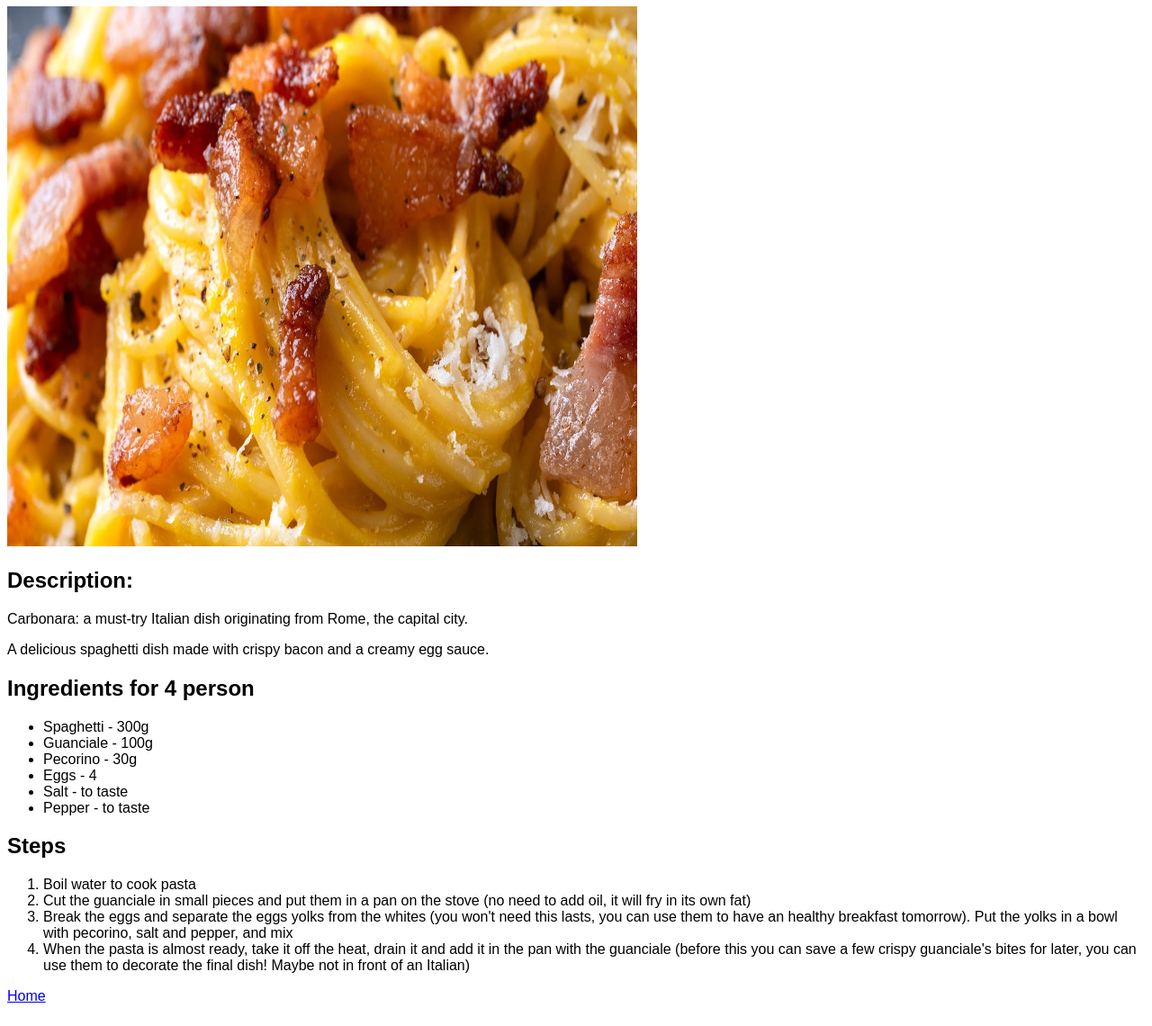
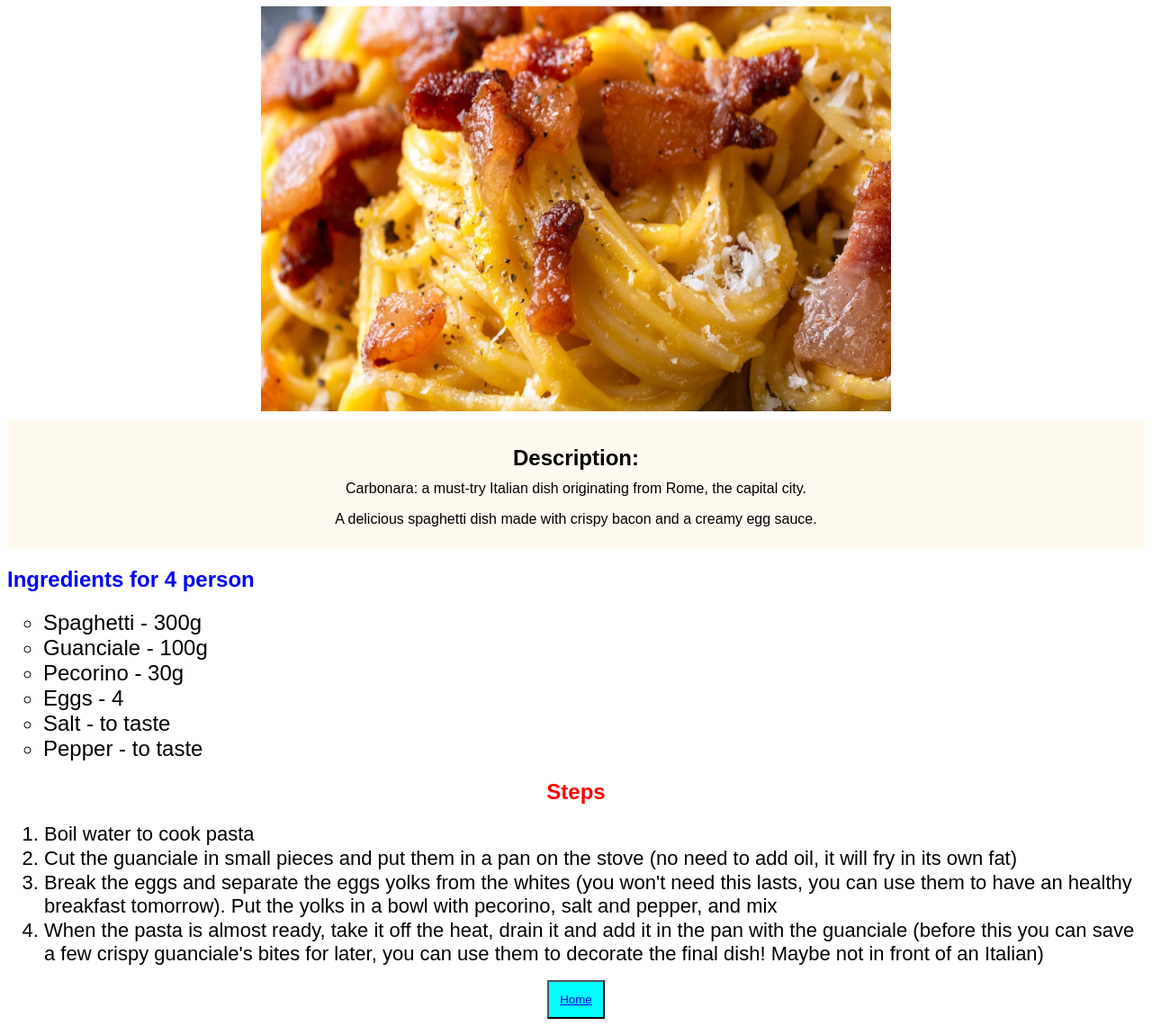
Before and after one commit to carmsaby/odin-recipes, a plain HTML site: page recipes/carbonara.html in a window 1280 px wide. Shown: the part 73-1213 px from the top of the page at 90% size. Drawn offline with Linux system fonts and the light colour scheme.

Commit message:
add style to first 3 recipes

```diff
--- a/recipes/carbonara.html
+++ b/recipes/carbonara.html
@@ -9,10 +9,12 @@
 <body>
     <h1>Carbonara</h1>
     <img src="../images/carbonara.jpeg" alt="A lovely dish of spaghetti with guanciale and pecorino" width="700" height="600">
-    <h2>Description:</h2>
-    <p>Carbonara: a must-try Italian dish originating from Rome, the capital city.</p>
-    <p>A delicious spaghetti dish made with crispy bacon and a creamy egg sauce.</p>
-    <h2>Ingredients for 4 person</h2>
+    <div class="description">
+        <h2>Description:</h2>
+        <p>Carbonara: a must-try Italian dish originating from Rome, the capital city.</p>
+        <p>A delicious spaghetti dish made with crispy bacon and a creamy egg sauce.</p>
+    </div>
+    <h2 class="ingredients">Ingredients for 4 person</h2>
     <ul>
         <li>Spaghetti - 300g</li>
         <li>Guanciale - 100g</li>
@@ -21,13 +23,13 @@
         <li>Salt - to taste</li>
         <li>Pepper - to taste</li>
     </ul>
-    <h2>Steps</h2>
+    <h2 class="steps">Steps</h2>
     <ol>
         <li>Boil water to cook pasta</li>
         <li>Cut the guanciale in small pieces and put them in a pan on the stove (no need to add oil, it will fry in its own fat) </li>
         <li>Break the eggs and separate the eggs yolks from the whites (you won't need this lasts, you can use them to have an healthy breakfast tomorrow). Put the yolks in a bowl with pecorino, salt and pepper, and mix</li>
         <li>When the pasta is almost ready, take it off the heat, drain it and add it in the pan with the guanciale (before this you can save a few crispy guanciale's bites for later, you can use them to decorate the final dish! Maybe not in front of an Italian)</li>
     </ol>
-    <a href="../index.html">Home</a>
+    <button><a href="../index.html">Home</a></button>
 </body>
 </html>
--- a/style.css
+++ b/style.css
@@ -1,5 +1,45 @@
 body {
     font-family: Arial, Helvetica, sans-serif;
+    font-size: 16px;
+}
+
+h1 {
+    text-align: center;
+    text-decoration: wavy;
+    font-family: "Brush Script MT", Papyrus, Arial, sans-serif;
+}
+
+img  {
+    width: 700px;
+    height: 450px;
+    margin: 20px auto 10px;
+    display: block;
+
+}
+
+.ingredients {
+    color:blue;
+    text-align: left;
+}
+
+ul li {
+    list-style-type: circle;
+    font-size: 24px;
+}
+
+.steps {
+    color: red;
+    text-align: center;
+    margin-top: 20px;
+}
+
+div.description {
+    background-color: floralwhite;
+    text-align: center;
+    padding: 8px;
+}
+.description :first-child {
+    margin-bottom: -5px;
 }
 .recipe,
 .menu li {
@@ -22,3 +62,15 @@ body {
     padding: 12px;
     background-color: lightgoldenrodyellow;
 }
+
+button {
+    background-color: aqua;
+    padding: 12px;
+    display: block;
+    margin: 3px auto;
+}
+
+ol li {
+    font-size: 22px;
+    margin: 1px;
+}
```
Also changed, not shown: recipes/cheesecake.html (+5 -3 lines), recipes/lentil_pasta.html (+5 -3 lines).
